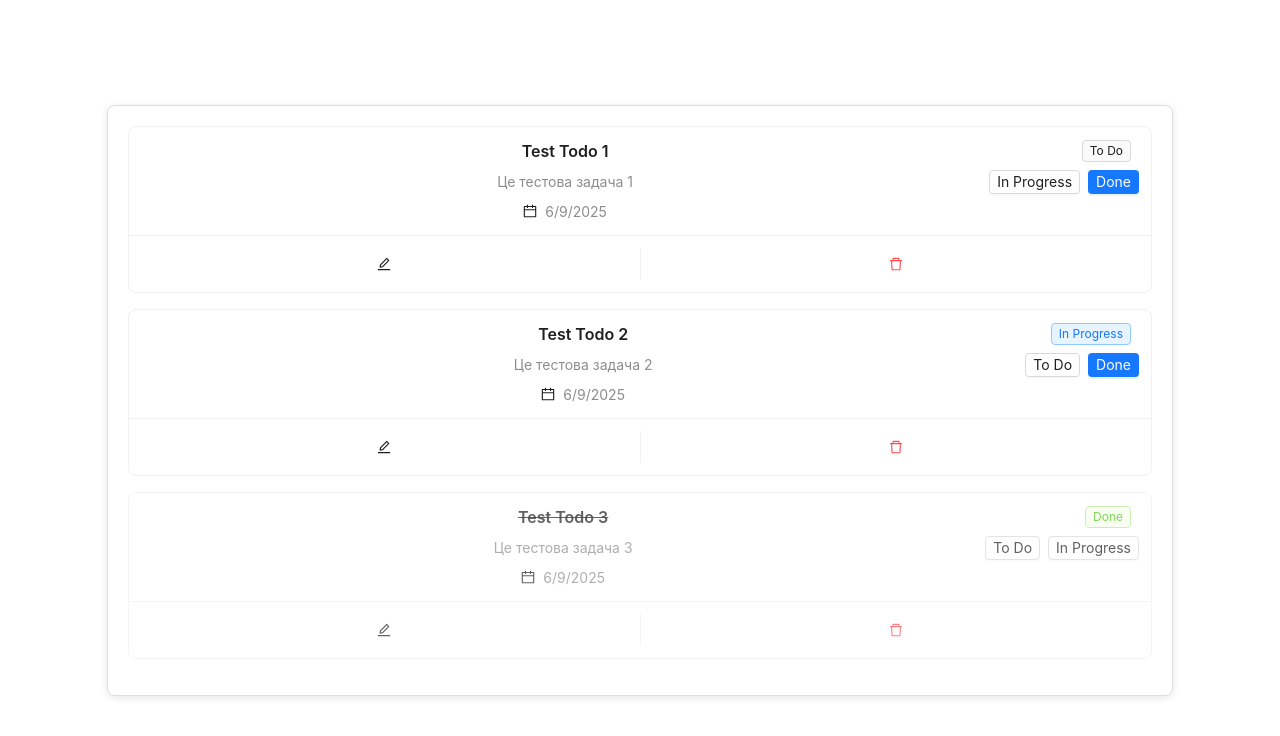
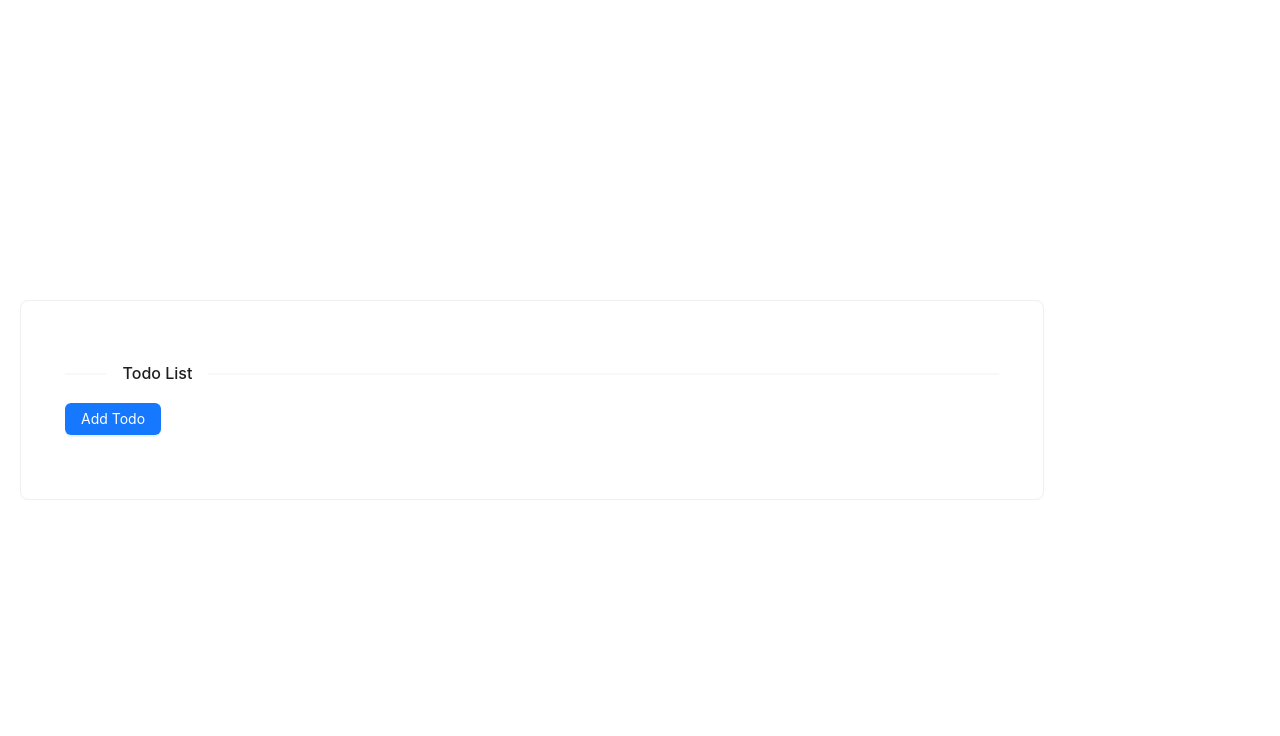
Before and after one commit to Oleh-Bashtovyi/todolist-frontend, a React (Vite) app: page / in a window 1280 px wide. Shown: the top 736 px of the page. Built offline with nearby package versions, Linux system fonts and the light colour scheme.

Commit message:
add TodoForm component

```diff
--- a/src/App.tsx
+++ b/src/App.tsx
@@ -1,65 +1,128 @@
-import './App.css';
-import { TodoList } from './components/todo/TodoList/TodoList';
-import type { ITodoItem, TodoStatus } from './types/todo.types';
+import React, { useState } from 'react';
+import { Button, Divider, message, Card } from 'antd';
+import { TodoForm } from './components/todo/TodoForm';
+import { TodoItem } from './components/todo/TodoItem';
+import type {ICreateTodoDto, IUpdateTodoDto, ITodoItem, TodoStatus} from './types/todo.types.ts';
 
-const todos: ITodoItem[] = [
-  {
-    id: '1',
-    title: 'Test Todo 1',
-    description: 'Це тестова задача 1',
-    status: 'Todo' as TodoStatus,
-    dueDate: new Date(),
+const App: React.FC = () => {
+  const [todos, setTodos] = useState<ITodoItem[]>([]);
+  const [editingTodo, setEditingTodo] = useState<ITodoItem | null>(null);
+  const [formVisible, setFormVisible] = useState(false);
+
+  // Додавання або оновлення Todo
+  const handleFormSubmit = (values: ICreateTodoDto | IUpdateTodoDto) => {
+    if ('id' in values) {
+      // Update
+      setTodos((prev) =>
+        prev.map((todo) =>
+          todo.id === values.id
+            ? { ...todo, ...values }
+            : todo
+        )
+      );
+      message.success('Todo updated!');
+    } else {
+      // Create
+      const newTodo: ITodoItem = {
+        ...values,
+        id: Date.now().toString(),
+        status: 'Todo',
         isCompleted: false,
         createdAt: new Date(),
-    updatedAt: new Date(),
-  },
-  {
-    id: '2',
-    title: 'Test Todo 2',
-    description: 'Це тестова задача 2',
-    status: 'InProgress' as TodoStatus,
-    dueDate: new Date(),
-    isCompleted: false,
-    createdAt: new Date(),
-    updatedAt: new Date(),
-  },
-  {
-    id: '3',
-    title: 'Test Todo 3',
-    description: 'Це тестова задача 3',
-    status: 'Done' as TodoStatus,
-    dueDate: new Date(),
-    isCompleted: true,
-    createdAt: new Date(),
-    updatedAt: new Date(),
-  },
-];
+        updatedAt: new Date()
+      };
+      setTodos((prev) => [...prev, newTodo]);
+      message.success('Todo created!');
+    }
+    setEditingTodo(null);
+    setFormVisible(false);
+  };
 
-function App() {
-  const handleEdit = (todo: ITodoItem) => console.log('Edit', todo);
-  const handleDelete = (id: string) => console.log('Delete', id);
-  const handleStatusChange = (id: string, status: TodoStatus) => console.log('Status Change', id, status);
+  // Редагування Todo
+  const handleEdit = (todo: ITodoItem) => {
+    setEditingTodo(todo);
+    setFormVisible(true);
+  };
+
+  // Видалення Todo
+  const handleDelete = (id: string) => {
+    setTodos((prev) => prev.filter((todo) => todo.id !== id));
+    message.success('Todo deleted!');
+  };
+
+  // Зміна статусу Todo
+  const handleStatusChange = (id: string, status: TodoStatus) => {
+    setTodos((prev) =>
+      prev.map((todo) =>
+        todo.id === id
+          ? { ...todo, status, isCompleted: status === 'Done' }
+          : todo
+      )
+    );
+  };
 
   return (
     <div
       style={{
         width: '80vw',
-        margin: '20px auto',
-        padding: 20,
-        border: '1px solid #ddd',
-        borderRadius: 8,
-        boxShadow: '0 2px 8px rgba(0,0,0,0.1)',
+        margin: '0 auto',
+        padding: '20px',
+        position: 'relative',
       }}
     >
-      <TodoList
-        todos={todos}
-        loading={false}
+      <Card style={{ padding: '20px', background: '#fff', borderRadius: '8px' }}>
+        <Divider orientation="left">Todo List</Divider>
+        <Button
+          type="primary"
+          onClick={() => {
+            setEditingTodo(null);
+            setFormVisible(true);
+          }}
+        >
+          Add Todo
+        </Button>
+        <div style={{ marginTop: 20 }}>
+          {todos.map((todo) => (
+            <TodoItem
+              key={todo.id}
+              todo={todo}
               onEdit={handleEdit}
               onDelete={handleDelete}
               onStatusChange={handleStatusChange}
             />
+          ))}
+        </div>
+      </Card>
+
+      {/* Floating form at the bottom */}
+      {formVisible && (
+        <div
+          style={{
+            position: 'fixed',
+            bottom: 20,
+            left: '50%',
+            transform: 'translateX(-50%)',
+            width: '80vw',
+            maxWidth: '600px',
+            background: '#fff',
+            padding: '20px',
+            borderRadius: '8px',
+            boxShadow: '0 2px 8px rgba(0,0,0,0.15)',
+            zIndex: 1000,
+          }}
+        >
+          <TodoForm
+            initialValues={editingTodo || undefined}
+            onSubmit={handleFormSubmit}
+            onCancel={() => {
+              setEditingTodo(null);
+              setFormVisible(false);
+            }}
+          />
+        </div>
+      )}
     </div>
   );
-}
+};
 
 export default App;
--- /dev/null
+++ b/src/components/todo/TodoForm/TodoForm.tsx
@@ -0,0 +1,102 @@
+import React from 'react';
+import { Form, Input, DatePicker, Button, Space } from 'antd';
+import type {ICreateTodoDto, IUpdateTodoDto, ITodoItem} from '../../../types/todo.types.ts';
+import dayjs from 'dayjs';
+
+const { TextArea } = Input;
+
+interface TodoFormProps {
+  initialValues?: ITodoItem;
+  onSubmit: (values: ICreateTodoDto | IUpdateTodoDto) => void;
+  onCancel: () => void;
+  loading?: boolean;
+}
+
+export const TodoForm: React.FC<TodoFormProps> = ({
+  initialValues,
+  onSubmit,
+  onCancel,
+  loading = false
+}) => {
+  const [form] = Form.useForm();
+  const isEdit = !!initialValues;
+
+  // Підготовка initialValues для форми (конвертуємо dueDate у dayjs)
+  const preparedInitialValues = initialValues ? {
+    ...initialValues,
+    dueDate: initialValues.dueDate ? dayjs(initialValues.dueDate) : null
+  } : {
+    title: '',
+    description: '',
+    dueDate: null
+  };
+
+  const handleSubmit = (values: any) => {
+    const formData = {
+      ...values,
+      dueDate: values.dueDate ? values.dueDate.toDate() : undefined
+    };
+
+    if (isEdit && initialValues) {
+      onSubmit({
+        id: initialValues.id,
+        ...formData
+      } as IUpdateTodoDto);
+    } else {
+      onSubmit(formData as ICreateTodoDto);
+    }
+  };
+
+  return (
+    <Form
+      form={form}
+      layout="vertical"
+      onFinish={handleSubmit}
+      initialValues={preparedInitialValues}
+      key={initialValues?.id ?? 'new'}  // щоб перерендеривало при зміні initialValues
+    >
+      <Form.Item
+        label="Title"
+        name="title"
+        rules={[
+          { required: true, message: 'Please enter a title' },
+          { min: 1, message: 'Title must not be empty' }
+        ]}
+      >
+        <Input placeholder="Enter todo title" />
+      </Form.Item>
+
+      <Form.Item
+        label="Description"
+        name="description"
+      >
+        <TextArea
+          rows={4}
+          placeholder="Enter todo description (optional)"
+        />
+      </Form.Item>
+
+      <Form.Item
+        label="Due Date"
+        name="dueDate"
+      >
+        <DatePicker
+          style={{ width: '100%' }}
+          placeholder="Select due date (optional)"
+          showTime={false}
+        />
+      </Form.Item>
+
+      <Form.Item>
+        <Space>
+          <Button type="primary" htmlType="submit" loading={loading}>
+            {isEdit ? 'Update' : 'Create'}
+          </Button>
+          <Button onClick={onCancel}>
+            Cancel
+          </Button>
+        </Space>
+      </Form.Item>
+    </Form>
+  );
+};
--- /dev/null
+++ b/src/components/todo/TodoForm/index.ts
@@ -0,0 +1 @@
+export { TodoForm } from './TodoForm';
```
Also changed, not shown: 1 other file (tests, documents, lock files or other folders). Lines whose indentation alone changed are shown as unchanged.
